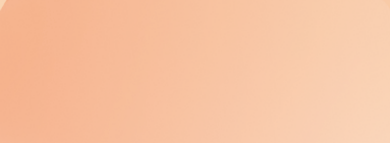
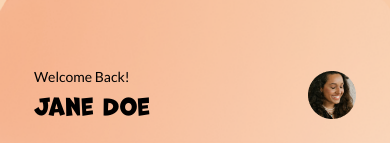
Before and after one commit to kevykim/Prifina-Simple-Project, a React Native app: screen / in a window 390 px wide. Shown: the top 143 px of the page. Built offline with nearby package versions, Linux system fonts and the light colour scheme.

Commit message:
Update packages and cleaning

```diff
--- a/App.js
+++ b/App.js
@@ -14,37 +14,37 @@ import { FakeDatabaseProvider } from './context/FakeDataBase';
 
 export default function App() {
 
-  const [fakeLogin, setFakeLogin] = useState(false);
+  // const [fakeLogin, setFakeLogin] = useState(false);
 
 
   const Stack = createStackNavigator();
 
-  const fakeSignIn = (data) => {
-    setFakeLogin(data)
-  }
+  // const fakeSignIn = (data) => {
+  //   setFakeLogin(data)
+  // }
 
   return (
     <FakeDatabaseProvider>
     <GestureHandlerRootView style={styles.container}>
       <SafeAreaProvider>
         <NavigationContainer>
-          {fakeLogin ? (
+          {/* {fakeLogin ? ( */}
             <NavigationBar></NavigationBar>
-          ) : (
-            <ImageBackground source={background} style={styles.view_container}>
+          {/* ) : ( */}
+            {/* <ImageBackground source={background} style={styles.view_container}>
               <Stack.Navigator
                 screenOptions={{
                   headerShown: false,
                 }}
-              >
-                <Stack.Screen name="LoginPage">
+              > */}
+                {/* <Stack.Screen name="LoginPage">
                   {(props) => <LoginPage {...props} setFakeLogin={setFakeLogin}/>}
-                </Stack.Screen>
+                </Stack.Screen> */}
 
                 {/* <Stack.Screen name="SignUpPage" component={SignUpPage} /> */}
-              </Stack.Navigator>
-            </ImageBackground>
-          )}
+              {/* </Stack.Navigator>
+            </ImageBackground> */}
+          {/* )} */}
         </NavigationContainer>
       </SafeAreaProvider>
     </GestureHandlerRootView>
--- a/package.json
+++ b/package.json
@@ -9,12 +9,12 @@
     "web": "expo start --web"
   },
   "dependencies": {
-    "@expo/metro-runtime": "~3.1.1",
+    "@expo/metro-runtime": "~3.1.3",
     "@react-native-community/datetimepicker": "7.6.1",
     "@react-native-picker/picker": "2.6.1",
     "@react-navigation/bottom-tabs": "^6.5.11",
     "@react-navigation/stack": "^6.3.20",
-    "expo": "~50.0.5",
+    "expo": "~50.0.6",
     "expo-checkbox": "~2.7.0",
     "expo-font": "~11.10.2",
     "expo-status-bar": "~1.11.1",
```
Also changed, not shown: 1 other file (tests, documents, lock files or other folders).
